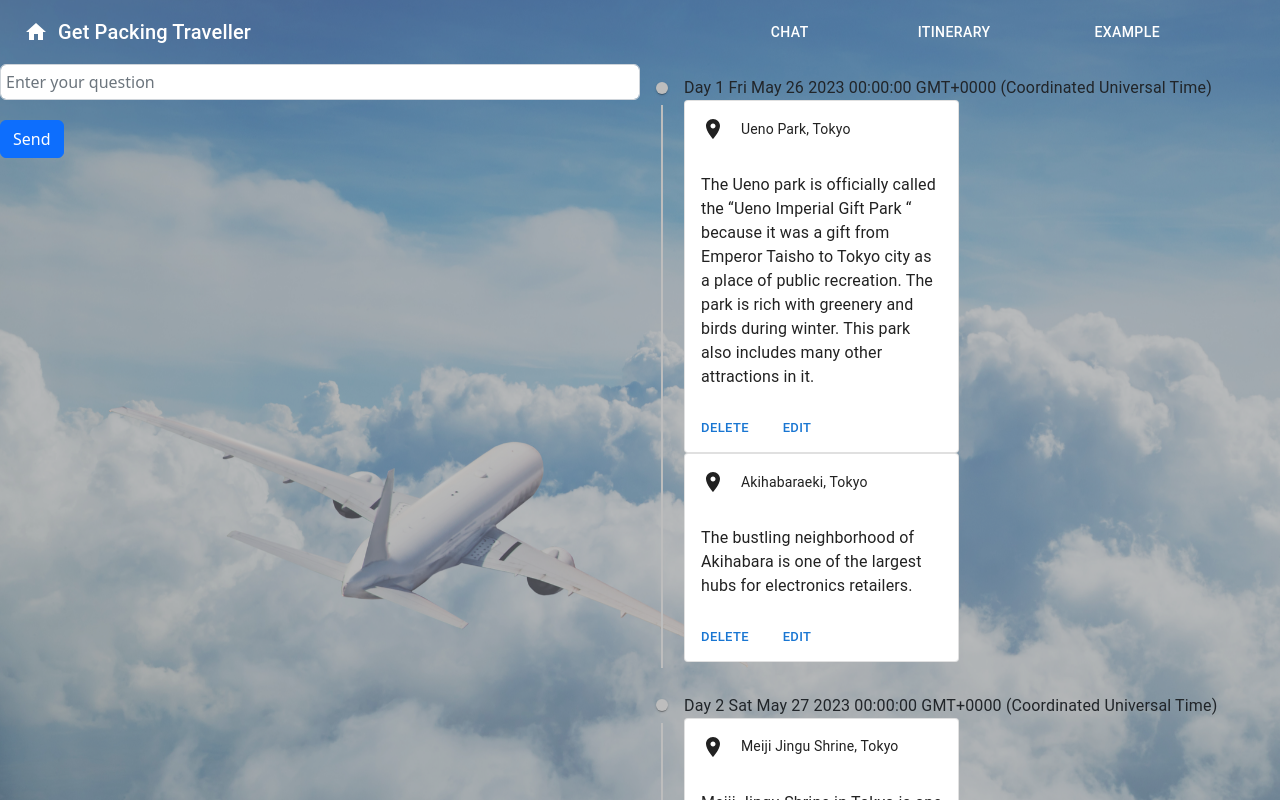
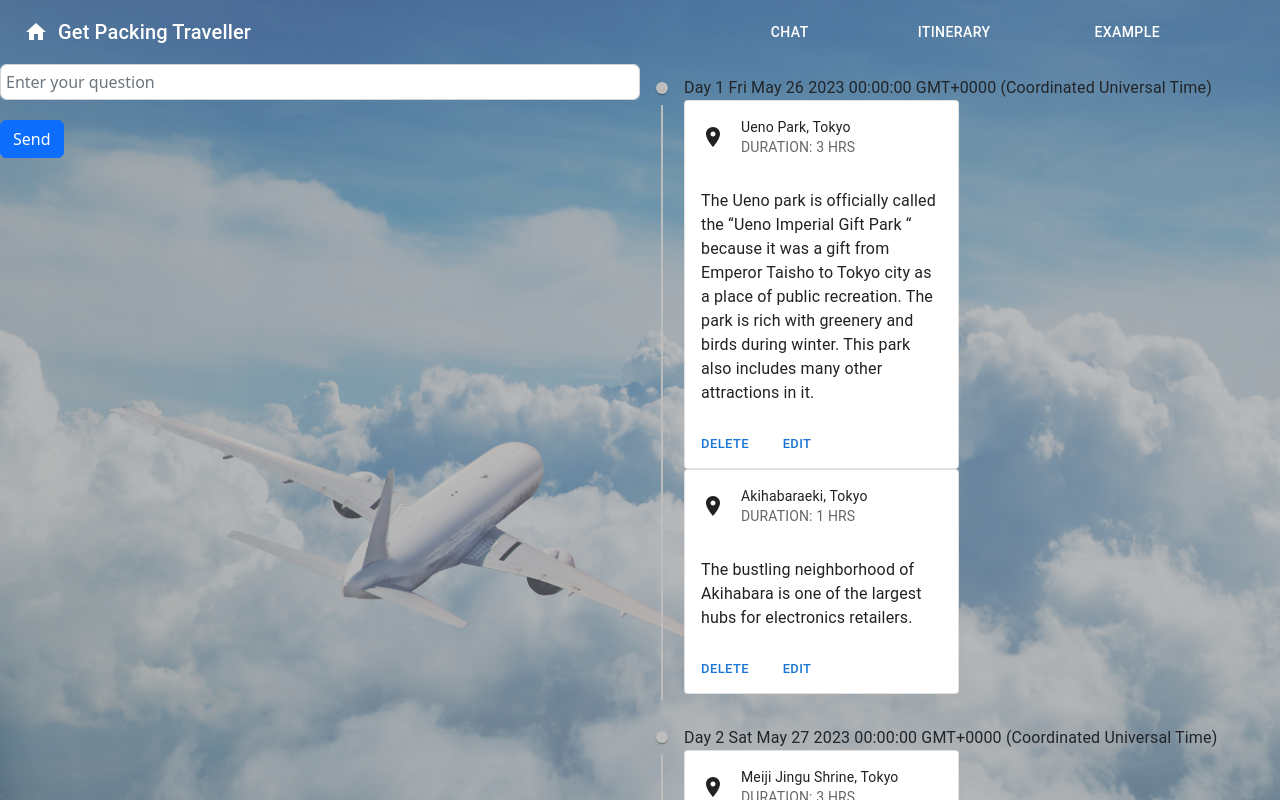
Before and after one commit to Monash-FIT3170/AI_Travel_Plan, a React (Create React App) app in the folder client/: page /itinerary in a window 1280 px wide. Built offline with nearby package versions, Linux system fonts and the light colour scheme.

Commit message:
feat: add duration of each event

```diff
--- a/client/src/components/EventCardView.jsx
+++ b/client/src/components/EventCardView.jsx
@@ -17,7 +17,7 @@ export  function EventCardView({event}) {
      <PlaceIcon />
               }
         title={event.name}
-        // subheader={event.startTime}
+        subheader={"DURATION: " + Math.floor(((event.endTime-event.startTime) / (1000 * 60 * 60))) + " HRS"}
       />
         {/* <CardMedia
         component="img"
```
